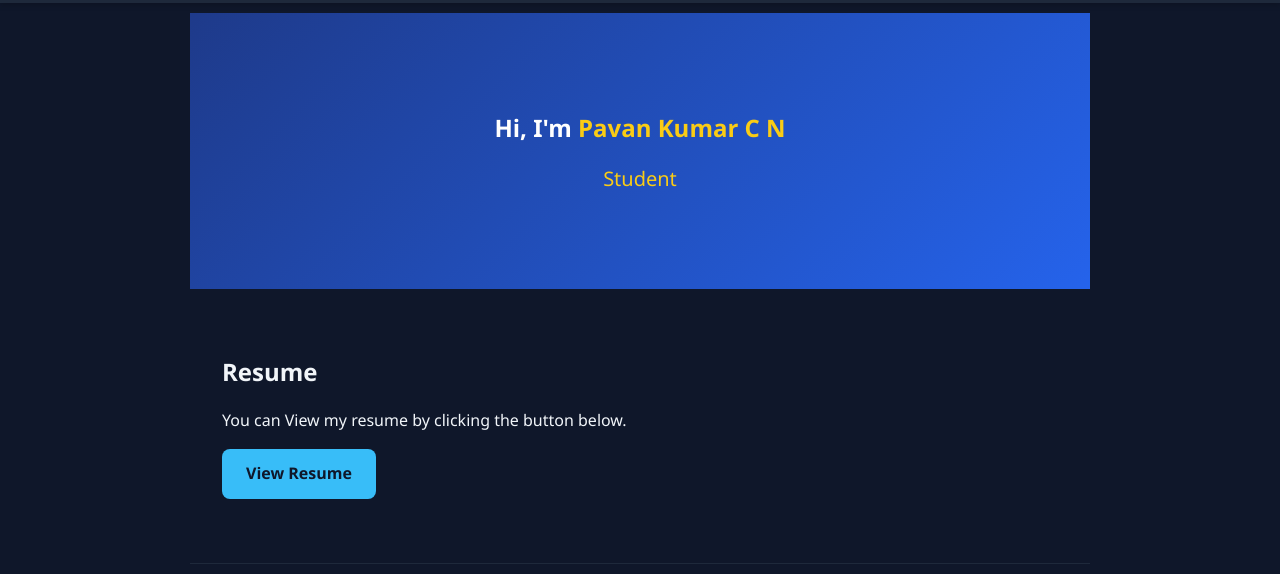
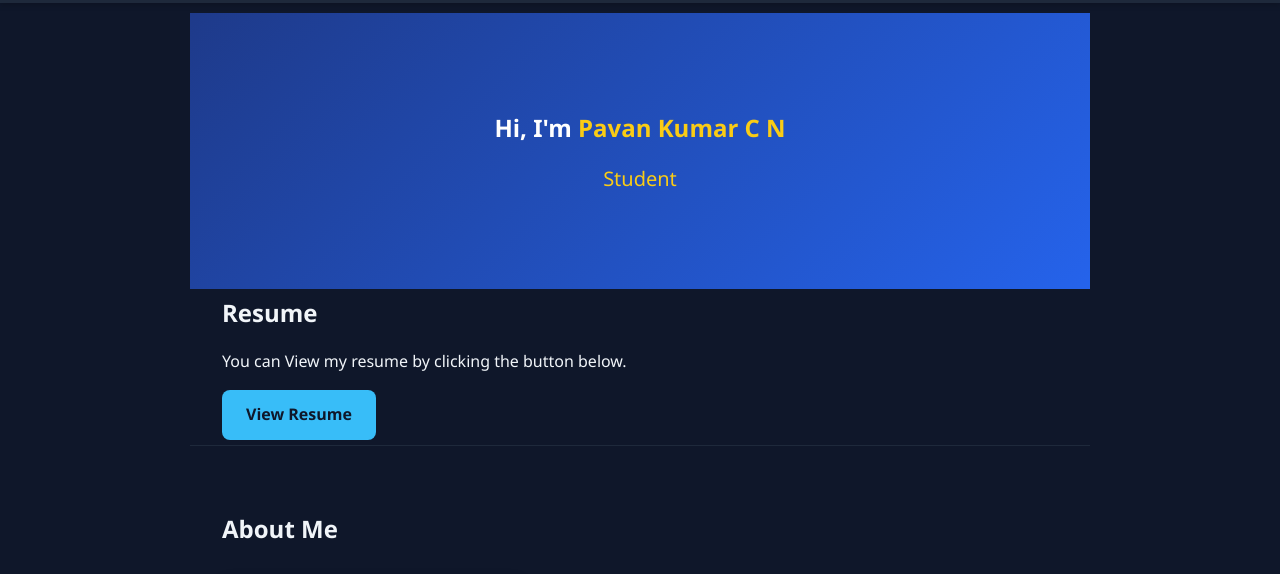
Before and after one commit to pavancn12/Portfolio, a plain HTML site: page index.html in a window 1280 px wide. Shown: the part 67-641 px from the top of the page. Drawn offline with Linux system fonts and the light colour scheme.

Commit message:
Update style.css

```diff
--- a/style.css
+++ b/style.css
@@ -296,5 +296,6 @@ footer {
 
 #resume{
   align-items: center;
-  padding: top 5px;
+  padding-top: 5px;
+  padding-bottom: 5px;
 }
```
